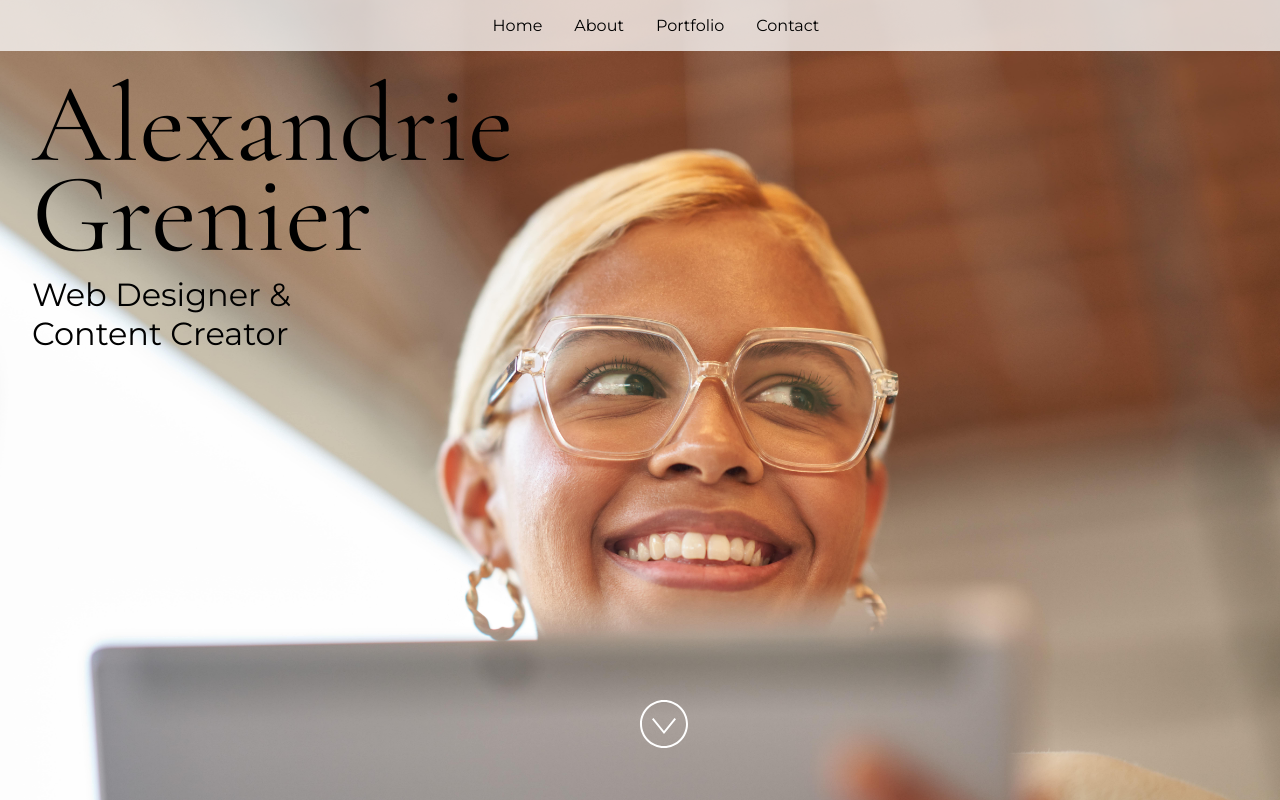
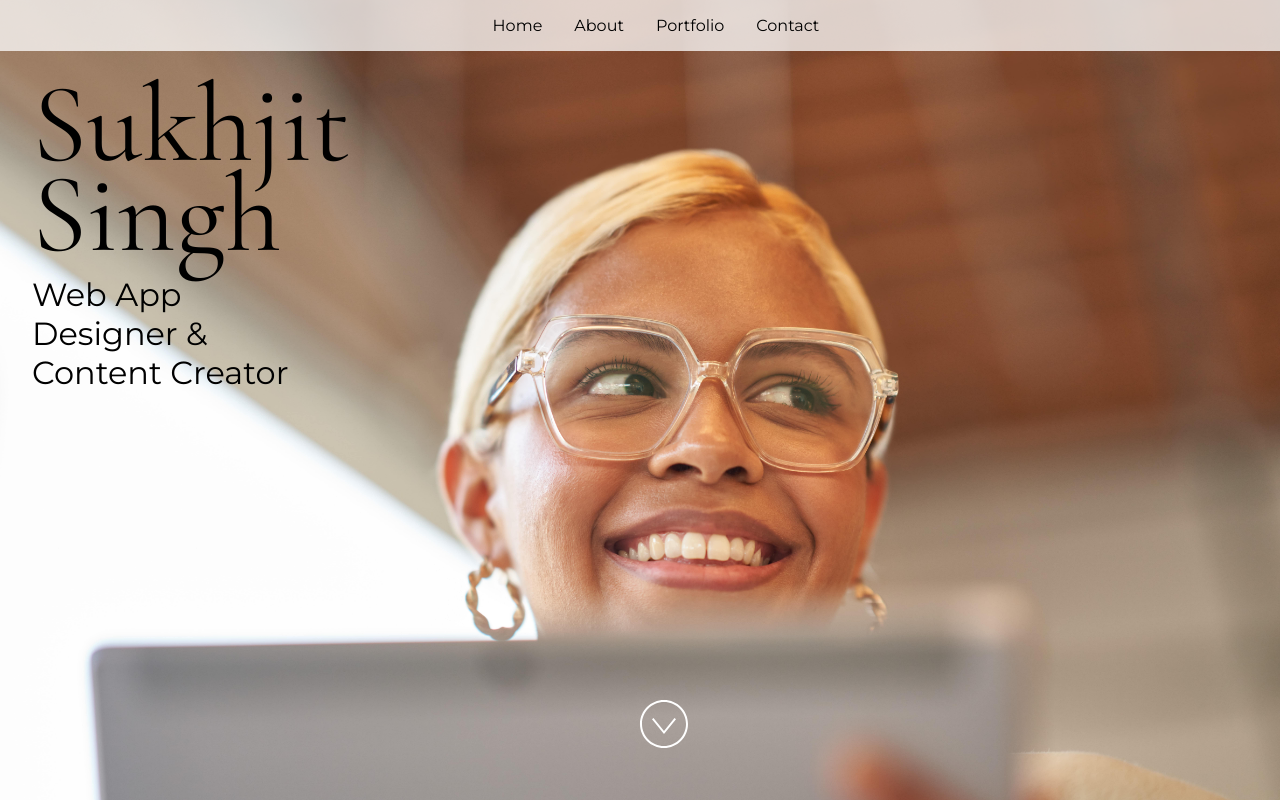
Before and after one commit to the-sukhsingh/thesukhsingh, a React (Vite) app: page / in a window 1280 px wide. Built offline with nearby package versions, Linux system fonts and the light colour scheme.

Commit message:
Update App.jsx

```diff
--- a/src/App.jsx
+++ b/src/App.jsx
@@ -24,15 +24,15 @@ import "./styles.css";
  * If you don't have one of the social sites listed, leave it as an empty string.
  */
 const siteProps = {
-  name: "Alexandrie Grenier",
-  title: "Web Designer & Content Creator",
-  email: "alex@example.com",
-  gitHub: "microsoft",
-  instagram: "microsoft",
-  linkedIn: "satyanadella",
+  name: "Sukhjit Singh",
+  title: "Web App Designer & Content Creator",
+  email: "sukhaji65@gmail.com",
+  gitHub: "the-sukhsingh",
+  instagram: "the_sukhsingh",
+  linkedIn: "sukhjit-singh-ab025825b",
   medium: "",
-  twitter: "microsoft",
-  youTube: "Code",
+  twitter: "the_sukhsingh",
+  youTube: "the_sukhsingh",
 };
 
 const primaryColor = "#4E567E";
```
